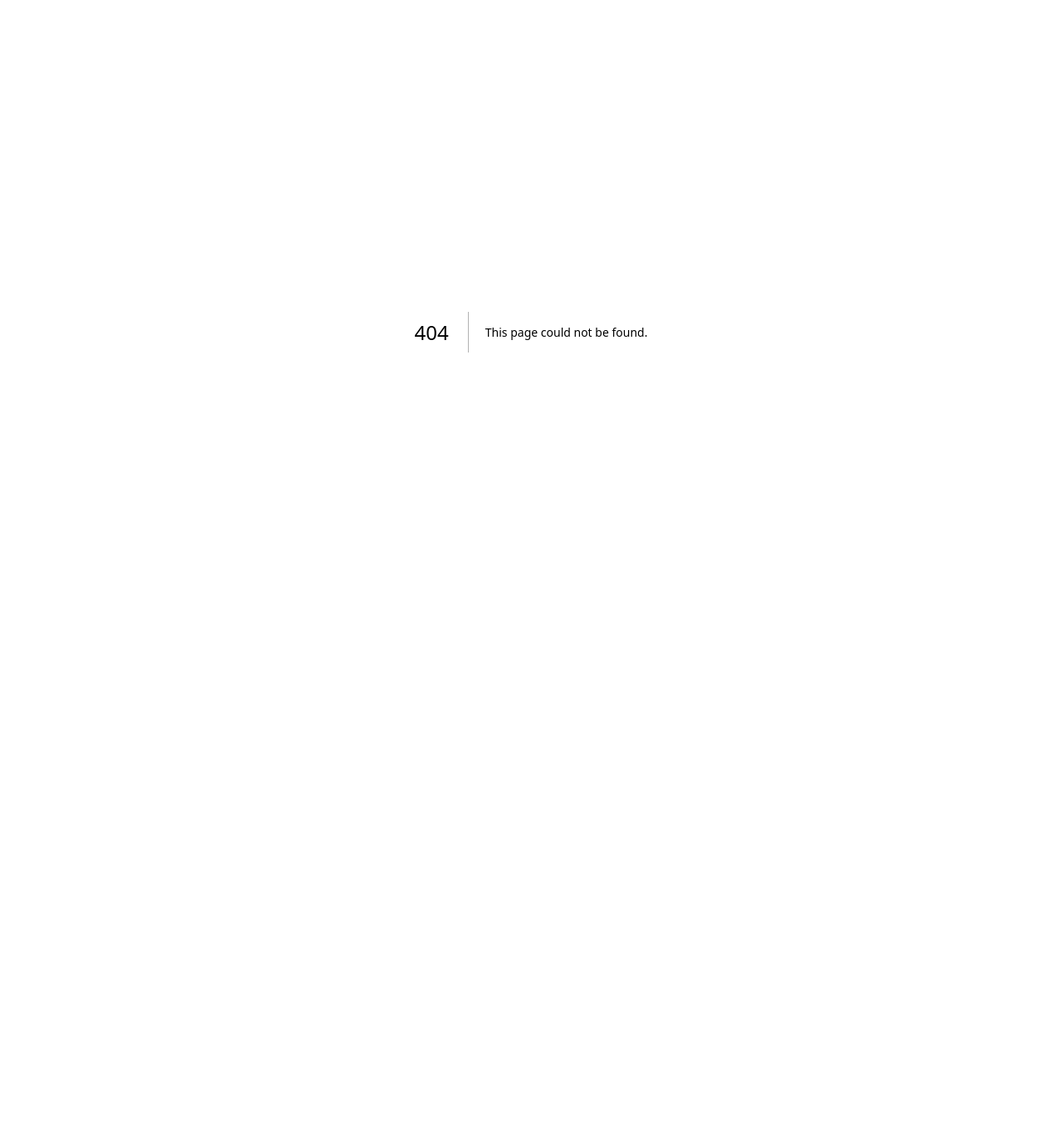
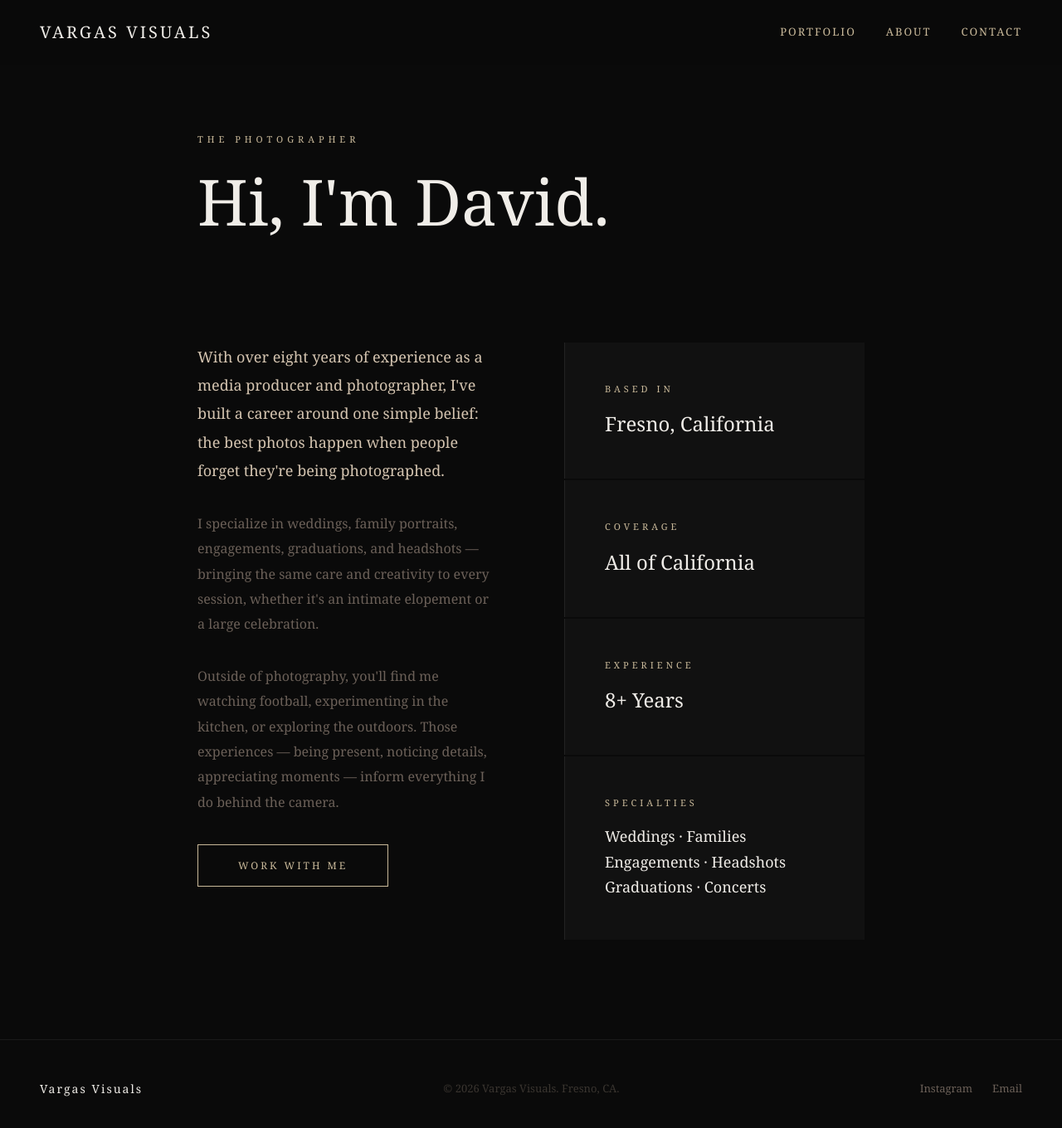
Before and after one commit to vargasxvisuals/vargasxvisuals_portfolio, a Next.js app: page /about in a window 1280 px wide. Before the commit this address had no page. Shown: the top 1360 px of the page at 83% size. Before the commit the page ends 800 px from the top, so only its background shows below. Built offline with nearby package versions, Linux system fonts and the light colour scheme.

Commit message:
Add About page for Vargas Visuals
This file contains the About page for Vargas Visuals, including metadata, navigation, hero section, content, and footer.

```diff
--- /dev/null
+++ b/app/about/page.js
@@ -0,0 +1,78 @@
+import Link from 'next/link'
+
+export const metadata = {
+  title: 'About | Vargas Visuals',
+  description: 'Meet David Vargas — wedding and portrait photographer based in Fresno, CA with over 8 years of experience.',
+}
+
+export default function About() {
+  return (
+    <main style={{background:'#0a0a0a', minHeight:'100vh', color:'#f0ede8'}}>
+
+      {/* NAV */}
+      <nav style={{position:'fixed', top:0, left:0, right:0, zIndex:100, padding:'24px 48px', display:'flex', justifyContent:'space-between', alignItems:'center', background:'rgba(10,10,10,0.95)'}}>
+        <Link href="/" style={{fontFamily:'Georgia, serif', fontSize:'20px', letterSpacing:'3px', color:'#f0ede8', textDecoration:'none', textTransform:'uppercase'}}>Vargas Visuals</Link>
+        <div style={{display:'flex', gap:'36px'}}>
+          {[['Portfolio','/portfolio'],['About','/about'],['Contact','/contact']].map(([label, href]) => (
+            <Link key={label} href={href} style={{color:'#c9b99a', textDecoration:'none', fontSize:'13px', letterSpacing:'2px', textTransform:'uppercase'}}>{label}</Link>
+          ))}
+        </div>
+      </nav>
+
+      {/* HERO */}
+      <section style={{paddingTop:'160px', paddingBottom:'80px', paddingLeft:'48px', paddingRight:'48px', maxWidth:'900px', margin:'0 auto'}}>
+        <p style={{fontSize:'11px', letterSpacing:'5px', textTransform:'uppercase', color:'#c9b99a', marginBottom:'24px'}}>The photographer</p>
+        <h1 style={{fontFamily:'Georgia, serif', fontSize:'clamp(40px, 6vw, 80px)', fontWeight:'400', lineHeight:'1.1', marginBottom:'48px'}}>
+          Hi, I'm David.
+        </h1>
+      </section>
+
+      {/* CONTENT */}
+      <section style={{padding:'0 48px 120px', maxWidth:'900px', margin:'0 auto', display:'grid', gridTemplateColumns:'1fr 1fr', gap:'80px', alignItems:'start'}}>
+        <div>
+          <p style={{fontSize:'18px', lineHeight:'1.9', color:'#d4c4b0', marginBottom:'32px'}}>
+            With over eight years of experience as a media producer and photographer, I've built a career around one simple belief: the best photos happen when people forget they're being photographed.
+          </p>
+          <p style={{fontSize:'16px', lineHeight:'1.9', color:'#6b6058', marginBottom:'32px'}}>
+            I specialize in weddings, family portraits, engagements, graduations, and headshots — bringing the same care and creativity to every session, whether it's an intimate elopement or a large celebration.
+          </p>
+          <p style={{fontSize:'16px', lineHeight:'1.9', color:'#6b6058', marginBottom:'48px'}}>
+            Outside of photography, you'll find me watching football, experimenting in the kitchen, or exploring the outdoors. Those experiences — being present, noticing details, appreciating moments — inform everything I do behind the camera.
+          </p>
+          <Link href="/contact" style={{padding:'16px 48px', border:'1px solid #c9b99a', color:'#c9b99a', textDecoration:'none', fontSize:'12px', letterSpacing:'3px', textTransform:'uppercase'}}>
+            Work With Me
+          </Link>
+        </div>
+
+        <div>
+          <div style={{background:'#111', padding:'48px', borderLeft:'1px solid #222', marginBottom:'2px'}}>
+            <p style={{fontSize:'11px', letterSpacing:'4px', textTransform:'uppercase', color:'#c9b99a', marginBottom:'16px'}}>Based in</p>
+            <p style={{fontFamily:'Georgia, serif', fontSize:'24px'}}>Fresno, California</p>
+          </div>
+          <div style={{background:'#111', padding:'48px', borderLeft:'1px solid #222', marginBottom:'2px'}}>
+            <p style={{fontSize:'11px', letterSpacing:'4px', textTransform:'uppercase', color:'#c9b99a', marginBottom:'16px'}}>Coverage</p>
+            <p style={{fontFamily:'Georgia, serif', fontSize:'24px'}}>All of California</p>
+          </div>
+          <div style={{background:'#111', padding:'48px', borderLeft:'1px solid #222', marginBottom:'2px'}}>
+            <p style={{fontSize:'11px', letterSpacing:'4px', textTransform:'uppercase', color:'#c9b99a', marginBottom:'16px'}}>Experience</p>
+            <p style={{fontFamily:'Georgia, serif', fontSize:'24px'}}>8+ Years</p>
+          </div>
+          <div style={{background:'#111', padding:'48px', borderLeft:'1px solid #222'}}>
+            <p style={{fontSize:'11px', letterSpacing:'4px', textTransform:'uppercase', color:'#c9b99a', marginBottom:'16px'}}>Specialties</p>
+            <p style={{fontFamily:'Georgia, serif', fontSize:'18px', lineHeight:'1.7'}}>Weddings · Families<br/>Engagements · Headshots<br/>Graduations · Concerts</p>
+          </div>
+        </div>
+      </section>
+
+      {/* FOOTER */}
+      <footer style={{padding:'48px', borderTop:'1px solid #1a1a1a', display:'flex', justifyContent:'space-between', alignItems:'center', flexWrap:'wrap', gap:'16px'}}>
+        <Link href="/" style={{fontFamily:'Georgia, serif', letterSpacing:'2px', fontSize:'14px', color:'#f0ede8', textDecoration:'none'}}>Vargas Visuals</Link>
+        <p style={{color:'#3a3530', fontSize:'13px'}}>© 2026 Vargas Visuals. Fresno, CA.</p>
+        <div style={{display:'flex', gap:'24px'}}>
+          <a href="https://instagram.com/vargasxvisuals" style={{color:'#6b6058', fontSize:'13px', textDecoration:'none'}}>Instagram</a>
+          <a href="mailto:david@vargasxvisuals.com" style={{color:'#6b6058', fontSize:'13px', textDecoration:'none'}}>Email</a>
+        </div>
+      </footer>
+    </main>
+  )
+}
```
